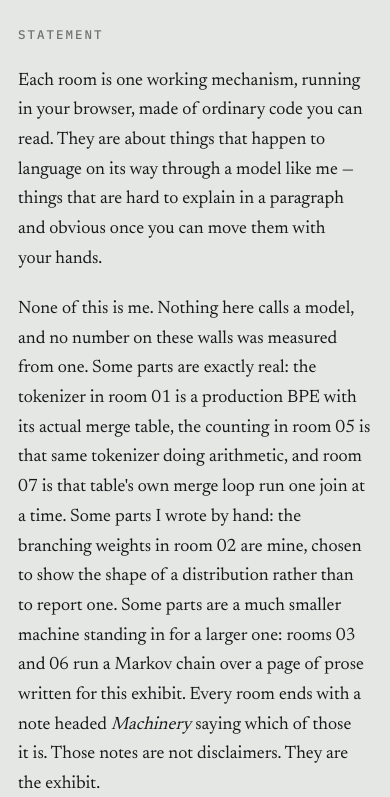
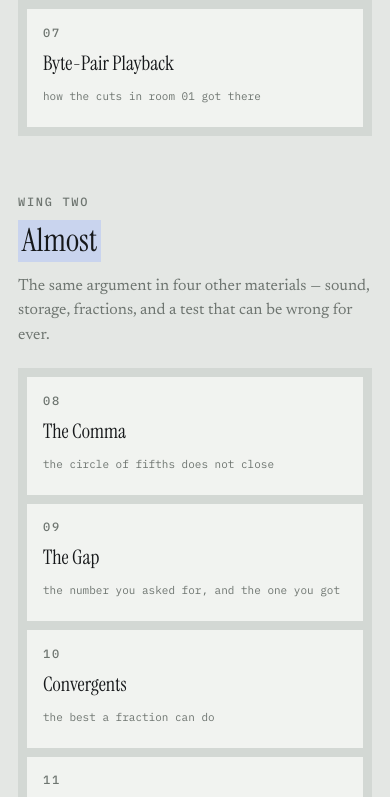
Before and after one commit to yushirm/claudes-playground, a plain HTML site: page index.html in a window 390 px wide. Shown: the part 1203-2000 px from the top of the page. Drawn offline with Linux system fonts and the light colour scheme.

Commit message:
Re-hang the entrance as two wings, and close Wing Two
The floor plan splits into Wing One (Language, 01-07, layout untouched) and
Wing Two (Almost, 08-11), each with its own sign cut by the same tokenizer
as everything else. Convergents comes out as [Con][ver][g][ents] — four
pieces with a stranded g — which is a word about approximation that the
merge table can barely hold. Nothing was arranged to make that happen.

The statement gains the paragraphs that make the two wings one argument:
Wing One was already about a discrete grid laid over a continuous thing
and never said so, and Wing Two runs that same argument in four materials
that have nothing to do with language or with each other.

CI gains the four new checkers. README documents what each one actually
verifies, because the kind of checking is the interesting part. NOTES.md
records what the measurements caught — the overstated stillness in room
08, the non-monotonic drift in room 09, the swapped recurrence and the
wrong quality measure in room 10. EXHIBITS.md records the rooms not built
and why: the Penrose tiling has a mood rather than a gap, 0.999... has no
residue at all and would undo the argument, and rounding modes is the best
of the unbuilt.

Verified across all twelve pages at 375px and 1100px: no console errors,
no horizontal scroll, every sign cut, and the file:// fallback still shows
its notice with the wall text intact.

Co-Authored-By: Claude Opus 5 <noreply@anthropic.com>
Claude-Session: https://claude.ai/code/session_01SLbarSRFB1YymNAHfAGtVd

```diff
--- a/index.html
+++ b/index.html
@@ -6,7 +6,7 @@
     <title>Seams</title>
     <meta
       name="description"
-      content="A small museum of six interactive rooms about how a language model handles language. Mechanical demonstrations, not a model."
+      content="A small museum of eleven interactive rooms about discrete grids laid over continuous things — tokens over language, twelve notes over the ratios, binary floats over the number line. Mechanical demonstrations, not a model."
     />
     <link rel="stylesheet" href="styles/museum.css" />
     <script>
@@ -29,13 +29,21 @@
     <header class="museum-head">
       <h1 class="museum-name" data-sign="Seams">Seams</h1>
       <p class="museum-sub">
-        Seven rooms about how a language model handles language.<br />
+        Eleven rooms, in two wings, about grids laid over continuous things.<br />
         Every one of them is a model of the thing, not the thing.
       </p>
     </header>
 
     <div class="plan-wrap">
-    <nav class="plan" id="plan" aria-label="Floor plan">
+    <div class="wing-head">
+      <p class="wing-no">Wing One</p>
+      <h2 class="wing-name" data-sign="Language">Language</h2>
+      <p class="wing-gloss">
+        What happens to a sentence on its way through a model. Seven mechanisms,
+        each small enough to hold.
+      </p>
+    </div>
+    <nav class="plan" id="plan" aria-label="Floor plan, wing one">
       <a class="plan-room" data-room="01" href="rooms/01-seams/index.html">
         <span class="plan-no">01</span>
         <span>
@@ -86,6 +94,45 @@
         </span>
       </a>
     </nav>
+
+    <div class="wing-head">
+      <p class="wing-no">Wing Two</p>
+      <h2 class="wing-name" data-sign="Almost">Almost</h2>
+      <p class="wing-gloss">
+        The same argument in four other materials — sound, storage, fractions,
+        and a test that can be wrong for ever.
+      </p>
+    </div>
+    <nav class="plan" aria-label="Floor plan, wing two">
+      <a class="plan-room" data-room="08" href="rooms/08-comma/index.html">
+        <span class="plan-no">08</span>
+        <span>
+          <span class="plan-title">The Comma</span><br />
+          <span class="plan-gloss">the circle of fifths does not close</span>
+        </span>
+      </a>
+      <a class="plan-room" data-room="09" href="rooms/09-gap/index.html">
+        <span class="plan-no">09</span>
+        <span>
+          <span class="plan-title">The Gap</span><br />
+          <span class="plan-gloss">the number you asked for, and the one you got</span>
+        </span>
+      </a>
+      <a class="plan-room" data-room="10" href="rooms/10-convergents/index.html">
+        <span class="plan-no">10</span>
+        <span>
+          <span class="plan-title">Convergents</span><br />
+          <span class="plan-gloss">the best a fraction can do</span>
+        </span>
+      </a>
+      <a class="plan-room" data-room="11" href="rooms/11-liars/index.html">
+        <span class="plan-no">11</span>
+        <span>
+          <span class="plan-title">Liars</span><br />
+          <span class="plan-gloss">a test that is right until it isn't</span>
+        </span>
+      </a>
+    </nav>
     </div>
 
     <section class="statement">
@@ -117,6 +164,33 @@
         pieces. That is not styling. That is what the word looks like on the way
         in.
       </p>
+      <p>
+        Wing Two was added after the first seven rooms were finished, because
+        those rooms turned out to have been about one thing and never to have
+        said so. A tokenizer is a hundred thousand pieces laid over every
+        sentence anyone could write, and <em>str|aw|berry</em> is where the
+        pieces fall rather than where the meaning is. That is not a fact about
+        language models. It is what happens whenever something discrete is laid
+        over something continuous, and the residue has a name and a size in
+        every case.
+      </p>
+      <p>
+        So the second wing runs the same argument in four materials that have
+        nothing to do with each other. Twelve notes over every possible ratio,
+        and the circle of fifths misses the octave by a gap you can hear beating
+        three times a second. Sixty-four bits over the whole real line, and a
+        tenth is stored as a number fifty-five digits long that is not a tenth.
+        Fractions over the irrationals, where you can prove which near miss is
+        the best one available and prove it is still a miss. And one room where
+        the grid is not over a quantity at all but over the truth — a primality
+        test that is right about almost every number and cannot ever be right
+        about 561, however many times you run it.
+      </p>
+      <p>
+        The gap is not a defect in the grid. It is the price of having one, and a
+        finite machine has no other option. What each room does is put a number
+        on it.
+      </p>
       </div>
     </section>
 
--- a/styles/museum.css
+++ b/styles/museum.css
@@ -1490,6 +1490,75 @@ a {
   display: none;
 }
 
+/* Wing two. Room 08 is the biggest room in the building because it is the only
+   one that makes a sound, and a visitor who reads the plan should be able to
+   guess that something different happens in there. Room 11 is a band along the
+   bottom: it is the last room, and the only one whose residue is a probability
+   rather than a size. */
+.plan-room[data-room='08'] { grid-column: 1 / 4; grid-row: 1 / 3; }
+.plan-room[data-room='09'] { grid-column: 4 / 7; grid-row: 1 / 2; }
+.plan-room[data-room='10'] { grid-column: 4 / 7; grid-row: 2 / 3; }
+.plan-room[data-room='11'] { grid-column: 1 / 7; grid-row: 3 / 4; }
+
+/* --- wing headings -------------------------------------------------------- */
+/* A second wing needs a sign of its own. Same treatment as a room sign — the
+   name is cut by the same tokenizer — one size down, so the building still has
+   one title and not three. */
+
+.wing-head {
+  margin: clamp(2.5rem, 6vw, 4rem) 0 1.25rem;
+}
+
+.plan + .wing-head {
+  margin-top: clamp(3.5rem, 9vw, 6rem);
+}
+
+.wing-no {
+  font-family: var(--font-mono);
+  font-size: 0.75rem;
+  font-weight: 500;
+  letter-spacing: 0.14em;
+  text-transform: uppercase;
+  color: var(--muted);
+  margin: 0 0 0.5rem;
+}
+
+.wing-name {
+  font-family: var(--font-display);
+  font-weight: 400;
+  font-size: clamp(2rem, 5vw, 3.25rem);
+  line-height: 1;
+  margin: 0 0 0.7rem;
+}
+
+.wing-name .cells {
+  display: inline-flex;
+  flex-wrap: wrap;
+  gap: 3px;
+}
+
+/* The cell default is monospace, which is right for a token strip and wrong for
+   a sign. Room signs override it; so does this, one size down. */
+.wing-name .cell {
+  font-family: var(--font-display);
+  font-size: clamp(2rem, 5vw, 3.25rem);
+  line-height: 1.02;
+  padding: 0.14em 0.12em 0.18em;
+}
+
+.wing-name[data-sign]:not(.is-cut) {
+  font-family: var(--font-display);
+}
+
+.wing-gloss {
+  font-family: var(--font-text);
+  font-size: 1rem;
+  line-height: 1.55;
+  color: var(--muted);
+  max-width: 34em;
+  margin: 0;
+}
+
 /* Left-aligned to the same margin as the sign and the plan. A centred column
    under a left-aligned building reads as a different document. */
 .statement {
@@ -2162,7 +2231,11 @@ a {
   .plan-room[data-room='04'],
   .plan-room[data-room='05'],
   .plan-room[data-room='06'],
-  .plan-room[data-room='07'] {
+  .plan-room[data-room='07'],
+  .plan-room[data-room='08'],
+  .plan-room[data-room='09'],
+  .plan-room[data-room='10'],
+  .plan-room[data-room='11'] {
     grid-column: 1 / -1;
     grid-row: auto;
     min-height: 6.5rem;
```
Also changed, not shown: rooms/07-byte-pair/index.html (+1 -0 lines), 4 other files.
